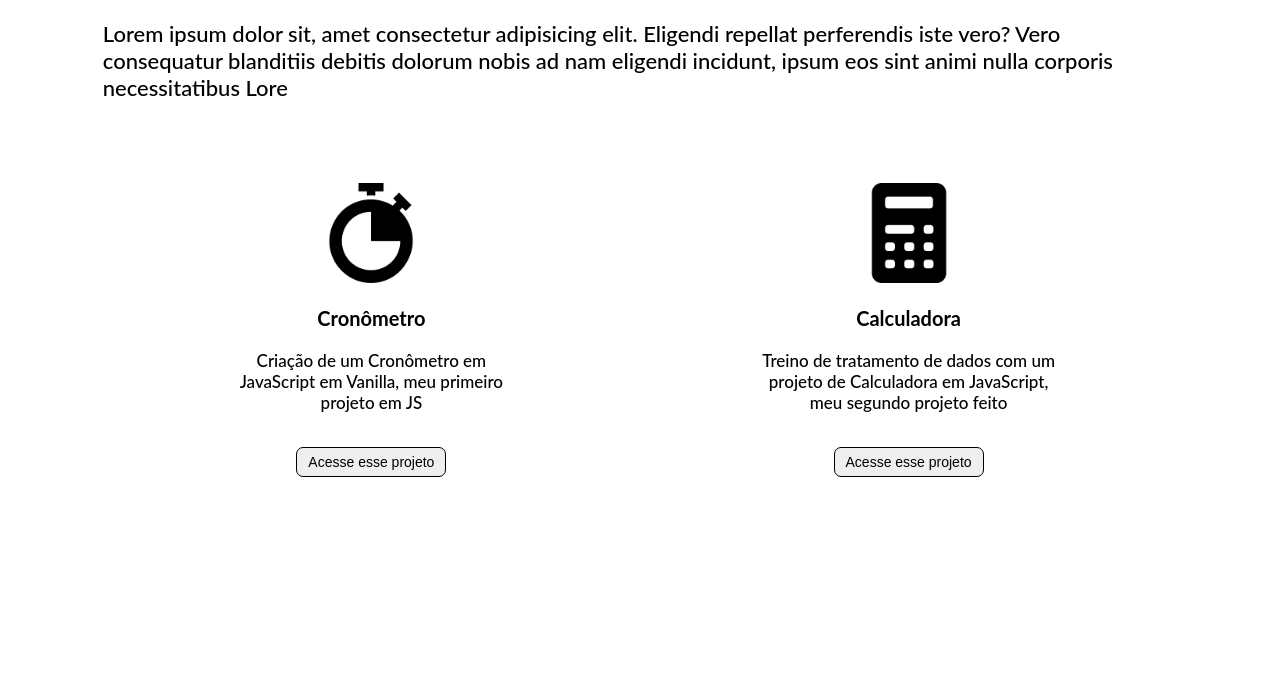
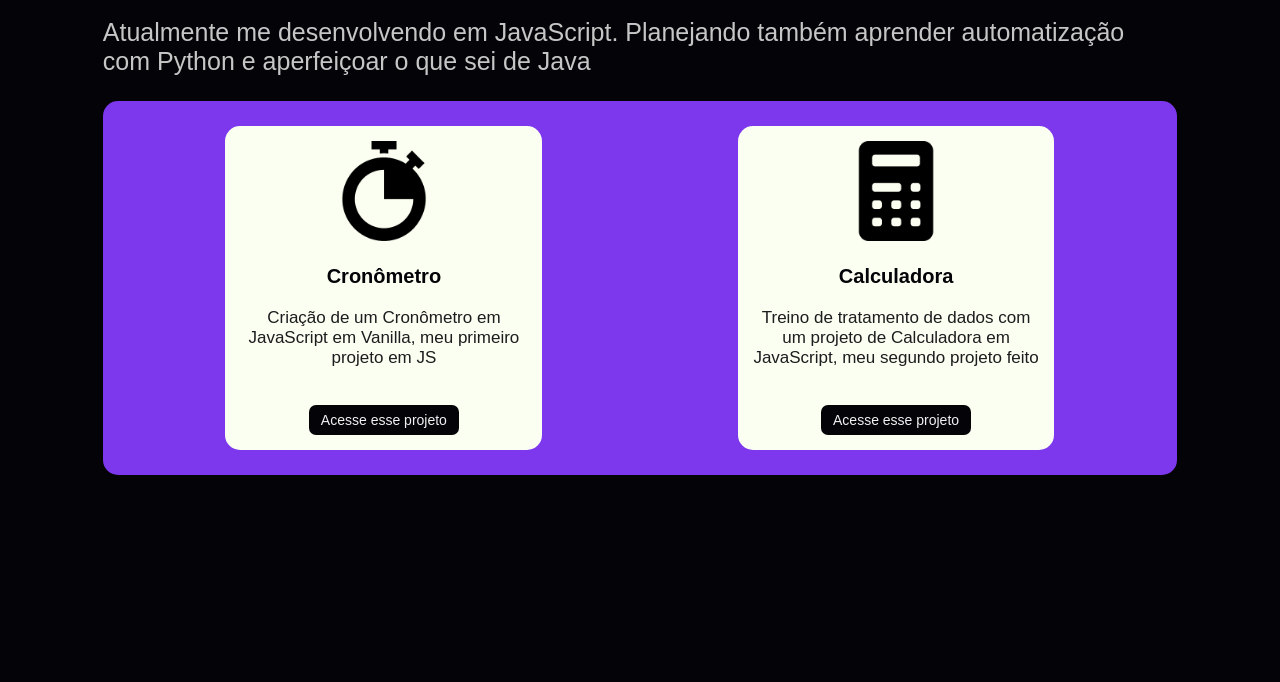
Before and after one commit to neoguiz/Projetos-em-JavaScript, a plain HTML site: page index.html in a window 1280 px wide. Shown: the part 118-800 px from the top of the page. Drawn offline with Linux system fonts and the light colour scheme.

Commit message:
Finalização do css do index
Projetos atualizados e alocados; css finalizado

```diff
--- a/index.html
+++ b/index.html
@@ -22,7 +22,7 @@
 
                 <h1>Meus Projetos</h1>
 
-                <p id="desc"> Lorem ipsum dolor sit, amet consectetur adipisicing elit. Eligendi repellat perferendis iste vero? Vero consequatur blanditiis debitis dolorum nobis ad nam eligendi incidunt, ipsum eos sint animi nulla corporis necessitatibus Lore</p>
+                <p id="desc"> Atualmente me desenvolvendo em JavaScript. Planejando também aprender automatização com Python e aperfeiçoar o que sei de Java</p>
 
             </div>
 
--- a/style_index.css
+++ b/style_index.css
@@ -1,6 +1,8 @@
 
 body{
-    font-family: Lato, Helvetica, Arial;
+    font-family: Arial, Helvetica, sans-serif;
+    background-color: #040307;
+    color: #652CC2;
 }
 
 main{
@@ -12,37 +14,58 @@ main{
 h1{
     width:100%;
     font-size: 44px;
+    color: #F1F1F1;
 }
 h3{
     font-size: 20px;
+    color: #040307;
 }
 
 p{
     font-weight: 500;
     font-size: 17px;
+    color: #1D1C1E;
 }
 
 input[type="button"]{
     font-size: 14px;
     height: 30px;
     width: 150px;
-    border: 1px solid #000000;
+    background-color: #040307;
+    color: #F1F1F1;
+    border: 0px solid #000000;
     border-radius: 7px;
+    transition: all 0.5s
+}input[type="button"]:hover{
+    background-color: #252525;
+    color: #FFFFFF;
 }
 
 #desc{
-    font-size: 22px;
+    font-size: 25px;
+    color: #C6C6C6;
+    margin-bottom: 15px;
 }
 
 #projetos{
-    margin-top: 50px;
+    margin-top: 10px;
+    padding: 25px;
+
     text-align: center;
     display:inline-flex;
     justify-content:space-around;
+
+    background:#7D37EC;
+
+    border-radius: 15px;
+
 }#projetos div{
     width:28%;
-    padding: 10px;
+    padding: 15px;
 
+    border-radius: 15px;
+
+    background-color: #FBFFF1;
 }
 
 .projeto p{
```
